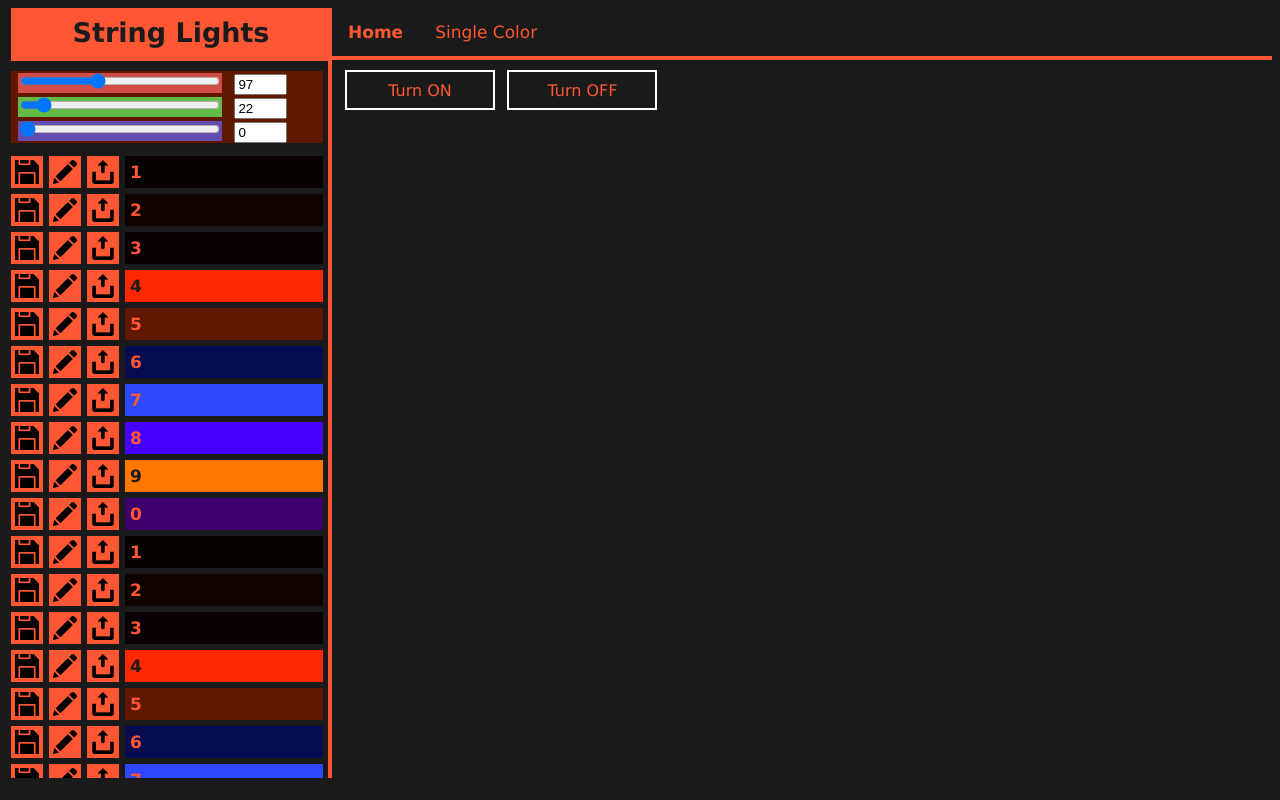
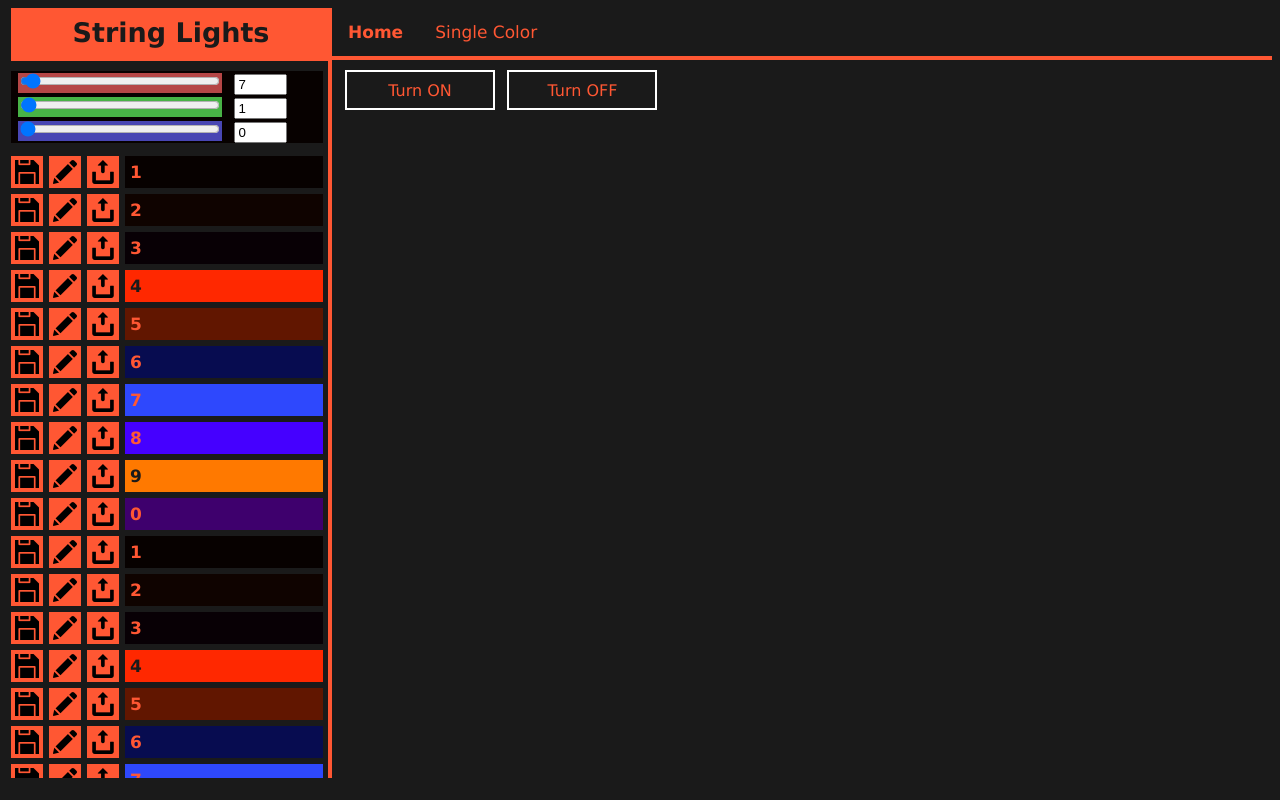
Before and after one commit to maplac/StringLights, a website: page NodeJsServer/index.html in a window 1280 px wide. Drawn offline with Linux system fonts and the light colour scheme.

Commit message:
added: saving and loading colors

```diff
--- a/Firmware/StringLights/data/color_picker_settings.js
+++ b/Firmware/StringLights/data/color_picker_settings.js
@@ -1,5 +1 @@
-var cp = {
-c:[97,22,0],
-C:[[7,1,0],[15,3,0],[8,0,5],[255,40,0],[97,22,0],[7,12,80],[46,72,253],[69,0,255],[255,121,0],[62,0,109],[7,1,0],[15,3,0],[8,0,5],[255,40,0],[97,22,0],[7,12,80],[46,72,253],[69,0,255],[255,121,0],[62,0,109],[7,1,0],[15,3,0],[8,0,5],[255,40,0],[97,22,0],[7,12,80],[46,72,253],[69,0,255],[255,121,0],[62,0,109]],
-names:["1","2","3","4","5","6","7","8","9","0","1","2","3","4","5","6","7","8","9","0","1","2","3","4","5","6","7","8","9","0"]
-}
+cpstr='{"c":[127,127,127],"C":[[7,1,0],[15,3,0],[8,0,5],[255,40,0],[97,22,0],[7,12,80],[46,72,253],[69,0,255],[255,121,0],[62,0,109],[7,1,0],[15,3,0],[8,0,5],[255,40,0],[97,22,0],[7,12,80],[46,72,253],[69,0,255],[255,121,0],[62,0,109],[7,1,0],[15,3,0],[8,0,5],[255,40,0],[97,22,0],[7,12,80],[46,72,253],[69,0,255],[255,121,0],[62,0,109]],"names":["1","2","3","4","5","6","7","8","9","0","1","2","3","4","5","6","7","8","9","0","1","2","3","4","5","6","7","8","9","0"]}';
--- a/Firmware/StringLights/data/index.js
+++ b/Firmware/StringLights/data/index.js
@@ -15,5 +15,7 @@ function colorChanged(){
 }
 
 window.onload=function(){
+	cp=JSON.parse(cpstr);
+	cp.c = cp.C[0];
 	loadColorPicker();
 }
--- a/Firmware/StringLights/data/single_color.html
+++ b/Firmware/StringLights/data/single_color.html
@@ -8,6 +8,7 @@
   <link rel="stylesheet"href="color_picker.css">
   <script type="text/javascript"src="color_picker_settings.js"></script>
   <script type="text/javascript"src="color_picker.js"></script>
+  <script type="text/javascript"src="single_color_settings.js"></script>
   <script type="text/javascript"src="single_color.js"></script>
   <title>String Lights</title>
 </head>
--- a/Firmware/StringLights/data/single_color.js
+++ b/Firmware/StringLights/data/single_color.js
@@ -72,6 +72,10 @@ function loadSingleColor(){
 }
 
 window.onload=function(){
+  cp=JSON.parse(cpstr);
+  var scTemp = JSON.parse(scstr);
+  sc = scTemp.sc;
+  cp.c = sc;
   loadColorPicker();
   loadSingleColor();
 }
--- /dev/null
+++ b/Firmware/StringLights/data/single_color_settings.js
@@ -0,0 +1 @@
+scstr='{"sc":[97,22,0]}';
--- a/NodeJsServer/color_picker_settings.js
+++ b/NodeJsServer/color_picker_settings.js
@@ -1,5 +1 @@
-var cp = {
-c:[97,22,0],
-C:[[7,1,0],[15,3,0],[8,0,5],[255,40,0],[97,22,0],[7,12,80],[46,72,253],[69,0,255],[255,121,0],[62,0,109],[7,1,0],[15,3,0],[8,0,5],[255,40,0],[97,22,0],[7,12,80],[46,72,253],[69,0,255],[255,121,0],[62,0,109],[7,1,0],[15,3,0],[8,0,5],[255,40,0],[97,22,0],[7,12,80],[46,72,253],[69,0,255],[255,121,0],[62,0,109]],
-names:["1","2","3","4","5","6","7","8","9","0","1","2","3","4","5","6","7","8","9","0","1","2","3","4","5","6","7","8","9","0"]
-}
+cpstr='{"c":[127,127,127],"C":[[7,1,0],[15,3,0],[8,0,5],[255,40,0],[97,22,0],[7,12,80],[46,72,253],[69,0,255],[255,121,0],[62,0,109],[7,1,0],[15,3,0],[8,0,5],[255,40,0],[97,22,0],[7,12,80],[46,72,253],[69,0,255],[255,121,0],[62,0,109],[7,1,0],[15,3,0],[8,0,5],[255,40,0],[97,22,0],[7,12,80],[46,72,253],[69,0,255],[255,121,0],[62,0,109]],"names":["1","2","3","4","5","6","7","8","9","0","1","2","3","4","5","6","7","8","9","0","1","2","3","4","5","6","7","8","9","0"]}';
--- a/NodeJsServer/index.js
+++ b/NodeJsServer/index.js
@@ -11,9 +11,11 @@ http.send(params);*/
 }
 
 function colorChanged(){
-	sendPost("index","type=color&"+"&r="+cp.c[0]+"&g="+cp.c[1]+"&b="+cp.c[2]);
+	sendPost("index","type=color"+"&r="+cp.c[0]+"&g="+cp.c[1]+"&b="+cp.c[2]);
 }
 
 window.onload=function(){
+	cp=JSON.parse(cpstr);
+	cp.c = cp.C[0];
 	loadColorPicker();
 }
--- a/NodeJsServer/single_color.js
+++ b/NodeJsServer/single_color.js
@@ -1,6 +1,6 @@
 function colorChanged(){
 	repaintSelected();
-	sendPost("single-color","type=color&"+"&r="+cp.c[0]+"&g="+cp.c[1]+"&b="+cp.c[2]);
+	sendPost("single-color","type=color"+"&r="+cp.c[0]+"&g="+cp.c[1]+"&b="+cp.c[2]);
 	//sendPost("color-picker","type=color&"+"&r="+cp.c[0]+"&g="+cp.c[1]+"&b="+cp.c[2]);
 }
 
@@ -72,6 +72,10 @@ function loadSingleColor(){
 }
 
 window.onload=function(){
+  cp=JSON.parse(cpstr);
+  var scTemp = JSON.parse(scstr);
+  sc = scTemp.sc;
+  cp.c = sc;
   loadColorPicker();
   loadSingleColor();
 }
--- /dev/null
+++ b/NodeJsServer/single_color_settings.js
@@ -0,0 +1 @@
+scstr='{"sc":[97,22,0]}';
```
Also changed, not shown: Firmware/StringLights/data/package.json (added, +14 -0 lines), NodeJsServer/single_color.html (+1 -0 lines), 1 other file.
